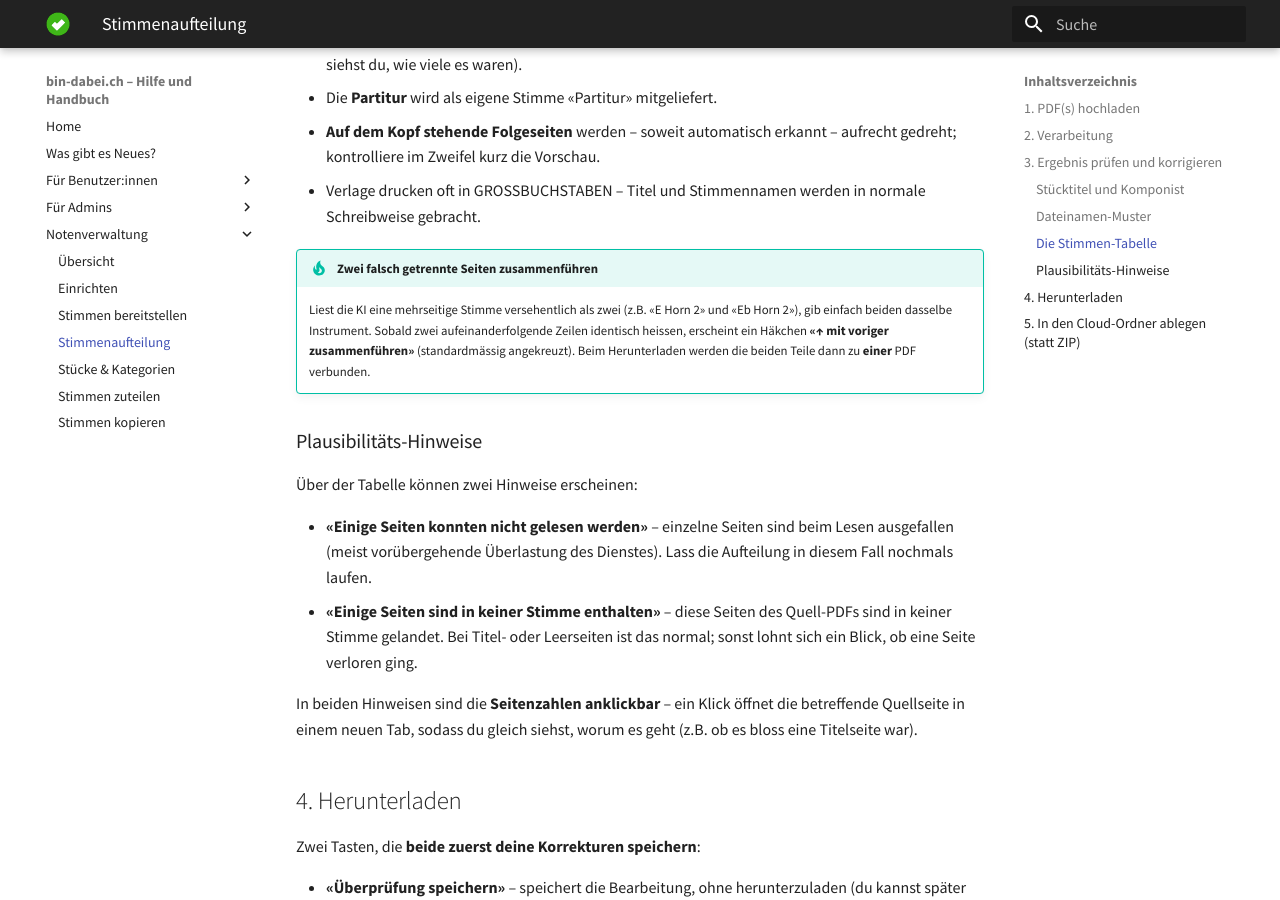
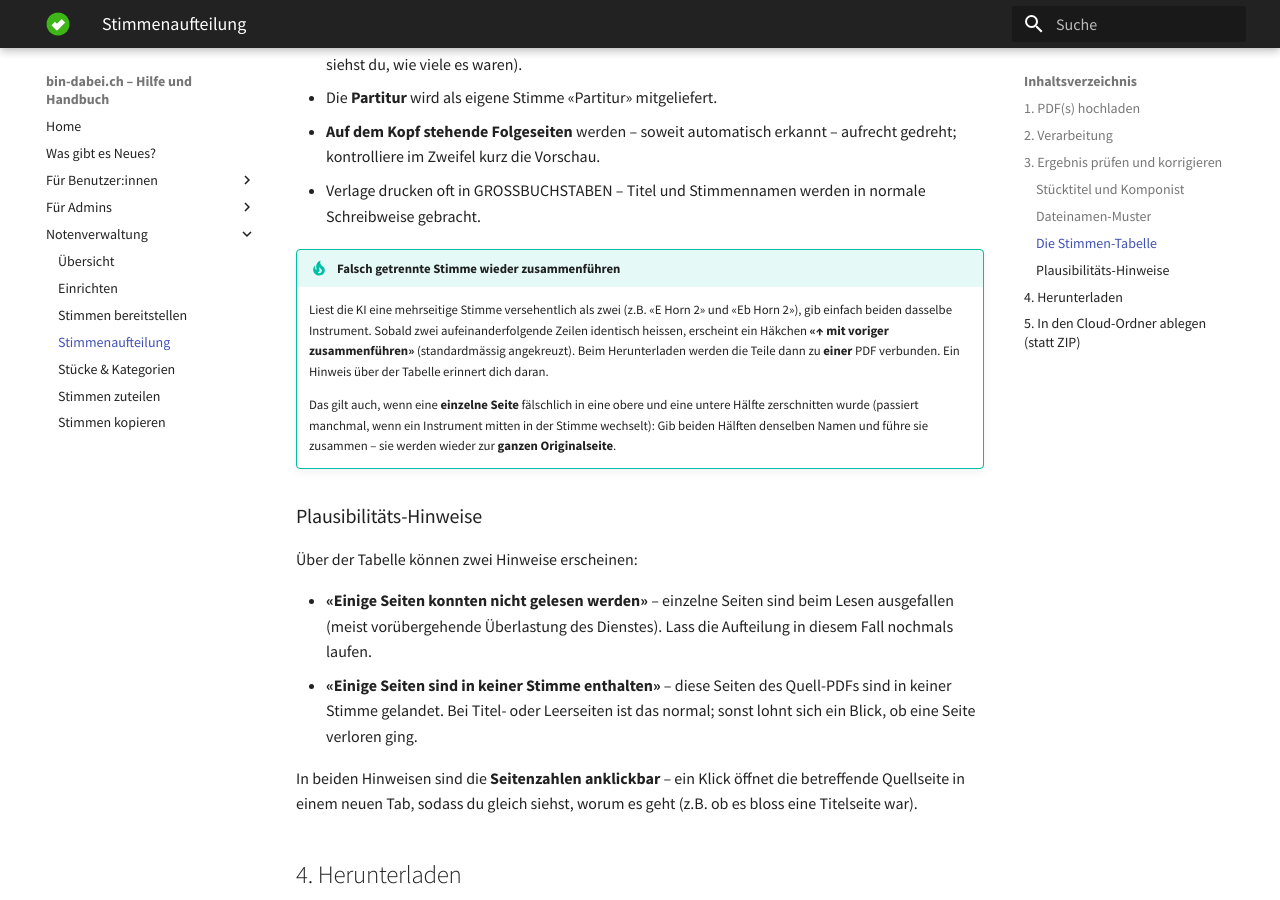
Before and after one commit to ritterg/bin-dabei-dokumentation, an MkDocs documentation site: the page built from docs/noten/stimmenaufteilung.md, in a window 1280 px wide and 900 px high, scrolled down 3518 px. Built offline with MkDocs 1.6.1 and Material for MkDocs 9.7.7, drawn with Linux system fonts in a browser that asks for light colours; some web fonts are replaced.

Commit message:
docs(scores-ai): blank-follow-up grouping + half-page re-merge note
Co-Authored-By: Claude Opus 4.8 <noreply@anthropic.com>

```diff
--- a/docs/noten/stimmenaufteilung.md
+++ b/docs/noten/stimmenaufteilung.md
@@ -91,8 +91,10 @@ Was die Aufteilung dabei automatisch erledigt:
 - **Auf dem Kopf stehende Folgeseiten** werden – soweit automatisch erkannt – aufrecht gedreht; kontrolliere im Zweifel kurz die Vorschau.
 - Verlage drucken oft in GROSSBUCHSTABEN – Titel und Stimmennamen werden in normale Schreibweise gebracht.
 
-!!! tip "Zwei falsch getrennte Seiten zusammenführen"
-    Liest die KI eine mehrseitige Stimme versehentlich als zwei (z.B. «E Horn 2» und «Eb Horn 2»), gib einfach beiden dasselbe Instrument. Sobald zwei aufeinanderfolgende Zeilen identisch heissen, erscheint ein Häkchen **«↑ mit voriger zusammenführen»** (standardmässig angekreuzt). Beim Herunterladen werden die beiden Teile dann zu **einer** PDF verbunden.
+!!! tip "Falsch getrennte Stimme wieder zusammenführen"
+    Liest die KI eine mehrseitige Stimme versehentlich als zwei (z.B. «E Horn 2» und «Eb Horn 2»), gib einfach beiden dasselbe Instrument. Sobald zwei aufeinanderfolgende Zeilen identisch heissen, erscheint ein Häkchen **«↑ mit voriger zusammenführen»** (standardmässig angekreuzt). Beim Herunterladen werden die Teile dann zu **einer** PDF verbunden. Ein Hinweis über der Tabelle erinnert dich daran.
+
+    Das gilt auch, wenn eine **einzelne Seite** fälschlich in eine obere und eine untere Hälfte zerschnitten wurde (passiert manchmal, wenn ein Instrument mitten in der Stimme wechselt): Gib beiden Hälften denselben Namen und führe sie zusammen – sie werden wieder zur **ganzen Originalseite**.
 ### Plausibilitäts-Hinweise
 
 Über der Tabelle können zwei Hinweise erscheinen:
```
Also changed, not shown: docs/changelog.md (+5 -0 lines).
